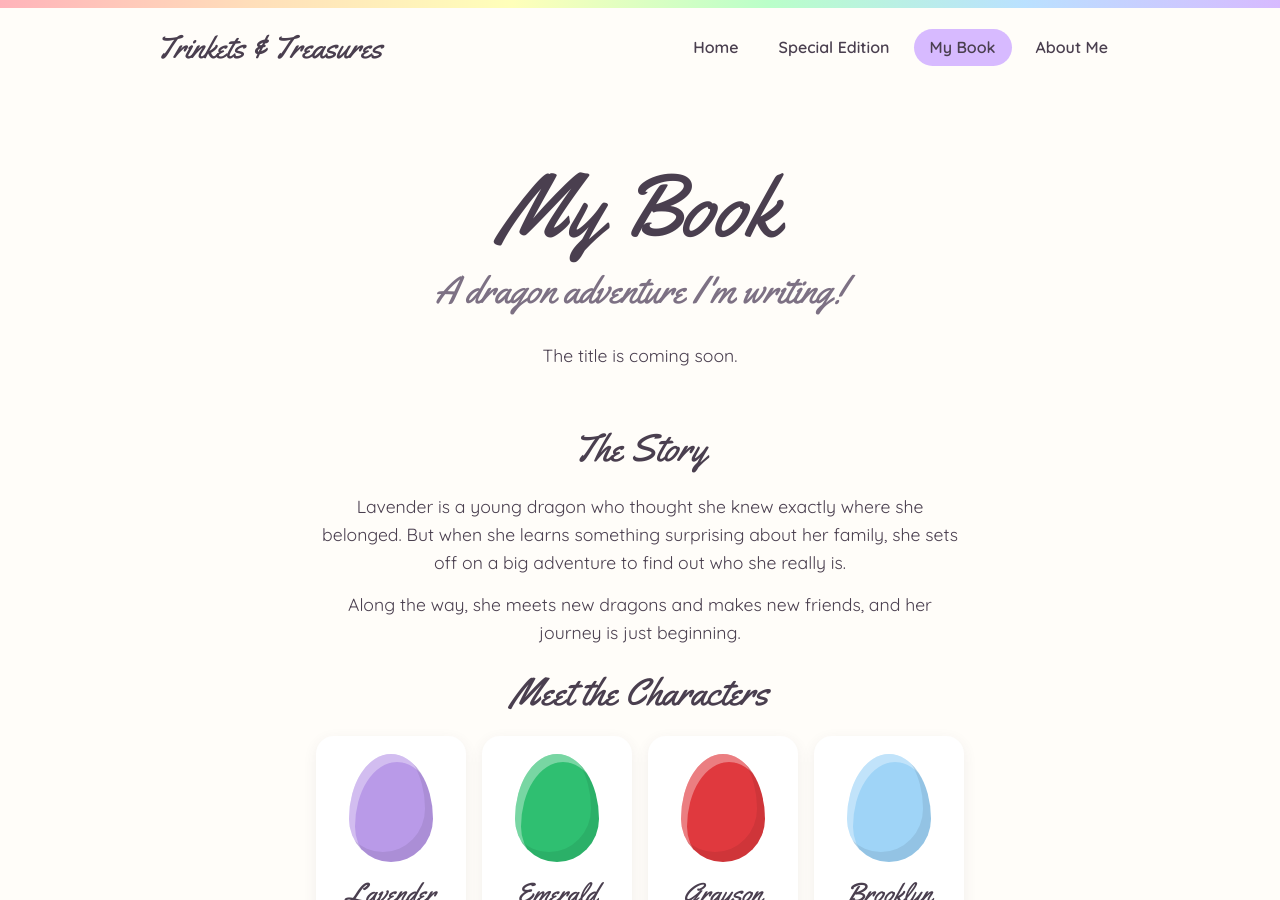
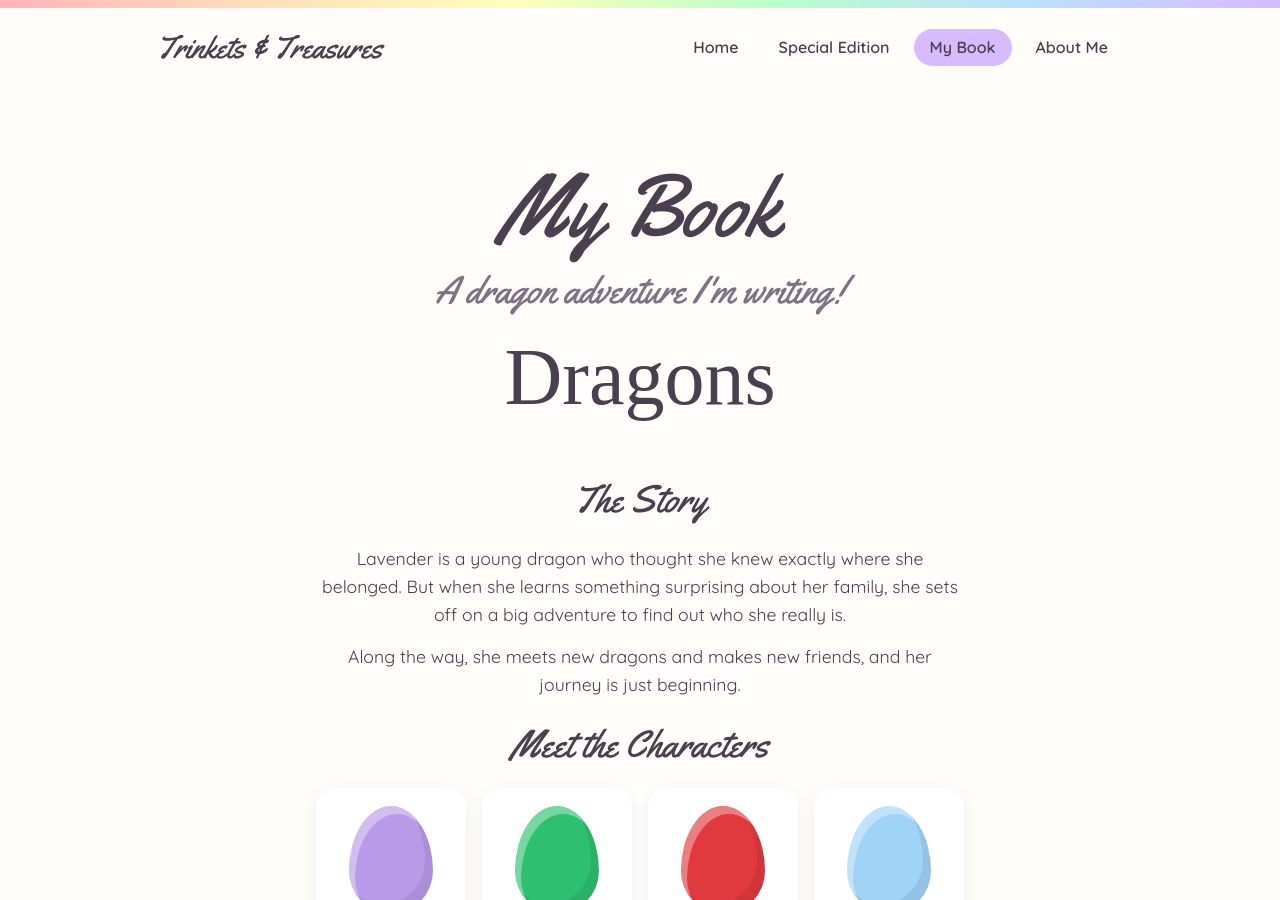
Before and after one commit to LucysTrinketsandTreasures/website-files, a Jekyll site: the page built from book.html, in a window 1280 px wide and 900 px high. Built offline with Jekyll 4.4.1, drawn with Linux system fonts in a browser that asks for light colours; some web fonts are replaced.

Commit message:
Show book title Dragons

```diff
--- a/book.html
+++ b/book.html
@@ -7,7 +7,7 @@ description: A dragon adventure story Lucy is writing.
 <section class="hero">
   <h1>My Book</h1>
   <p class="tagline">A dragon adventure I'm writing!</p>
-  <p class="intro">The title is coming soon.</p>
+  <p class="book-title">Dragons</p>
 </section>
 
 <section class="book-story">
```
